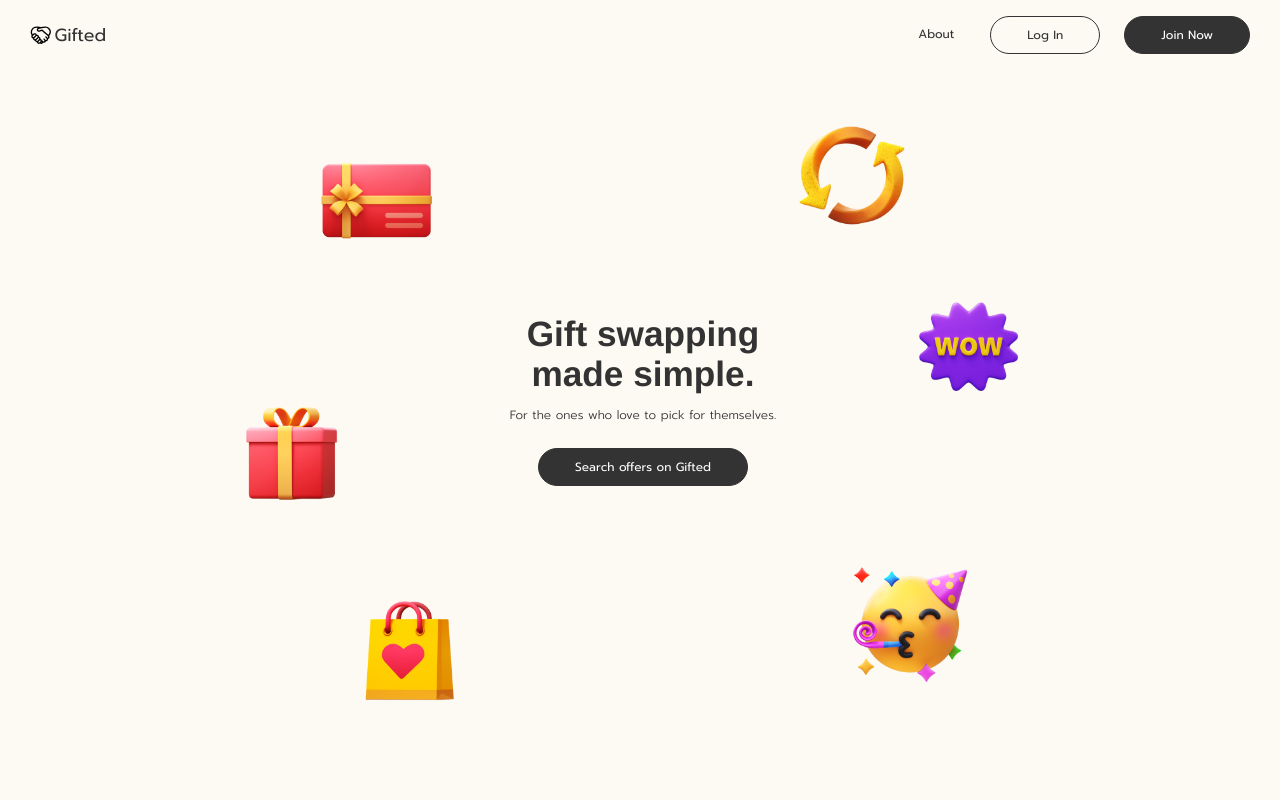
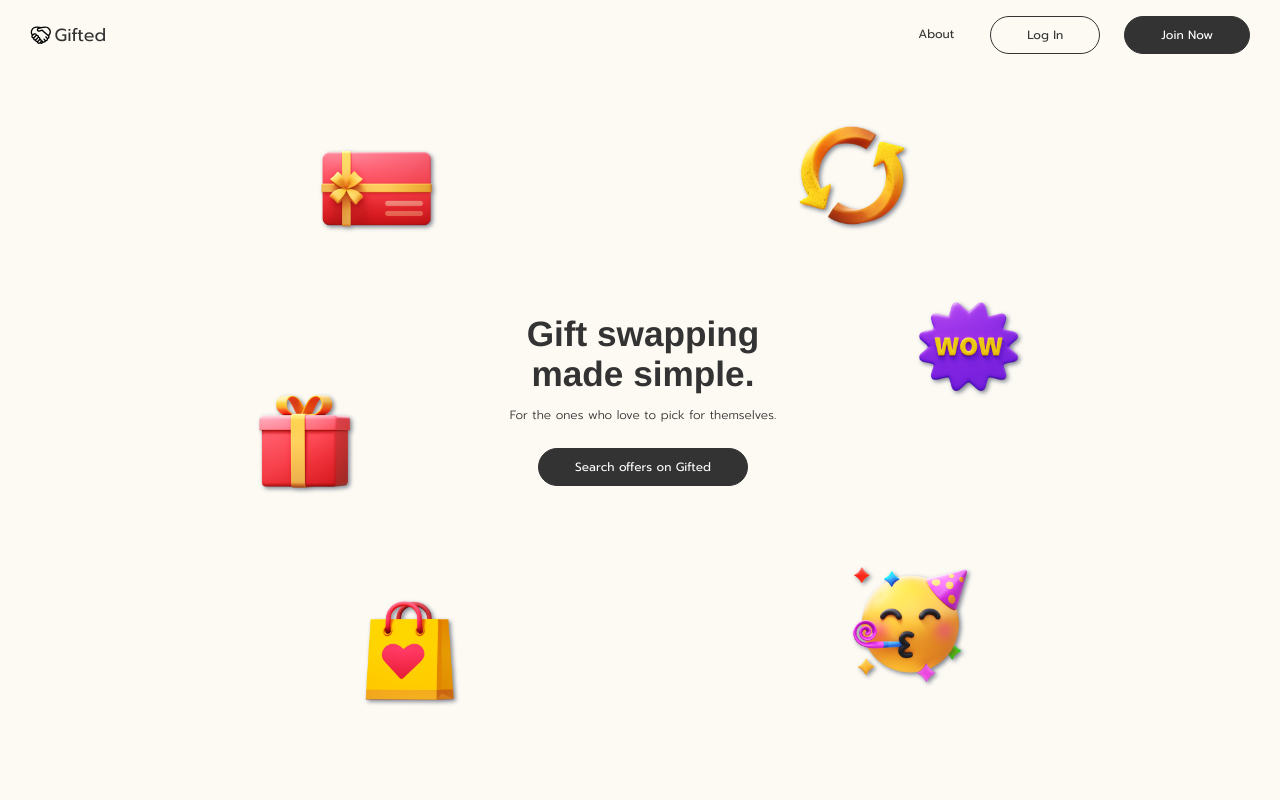
Before and after one commit to vladnomad/gifted, a Vue app: page / in a window 1280 px wide. Shown: the top 800 px of the page. Built offline with nearby package versions, Linux system fonts and the light colour scheme; a web font is replaced by a local one.

Commit message:
Update Components: App / FeaturesGrid / WelcomeSection

```diff
--- a/src/App.vue
+++ b/src/App.vue
@@ -5,6 +5,7 @@
 	import WelcomeSection from "./components/WelcomeSection.vue"
 	import FeaturesGrid from "./components/FeaturesGrid.vue"
 	import OffersList from "./components/OffersList.vue"
+	import FooterComponent from "./components/FooterComponent.vue"
 
 	const isMobile = ref(false)
 
@@ -29,12 +30,14 @@
 
 <template v-if="true">
 	<HeaderComponent />
+
 	<main class="main">
 		<WelcomeSection />
 		<FeaturesGrid />
 		<OffersList />
+		<FooterComponent />
 	</main>
-	<footer></footer>
+
 </template>
 
 
--- a/src/components/FeaturesGrid.vue
+++ b/src/components/FeaturesGrid.vue
@@ -56,6 +56,7 @@
 		grid-column-gap: calc($spacing * 2);
 		grid-row-gap: calc($spacing * 2);
 		width: 100%;
+		margin-block: calc($spacing * 16) calc($spacing * 4);
 
 		&__title {
 			font-family: $font-display;
@@ -70,6 +71,9 @@
 		}
 
 		&__node {
+			box-shadow: 0px 1px 4px -1px $color-shadow--main;
+
+
 			border-radius: 2.5rem;
 			flex-direction: column;
 			align-items: flex-start;
@@ -104,6 +108,7 @@
 
 			&--2 {
 				background-color: $color-peach;
+				min-width: 14rem;
 			}
 
 			&--3 {
--- a/src/components/WelcomeSection.vue
+++ b/src/components/WelcomeSection.vue
@@ -58,33 +58,29 @@
 			let transformY = (percentY - 0.5)
 
 			switch (i) {
-				case 1: {
-					transformX *= .5
-					transformY *= .5
+				case 1: case 6: {
+					transformX *= 1.5
+					transformY *= 1.5
 				}
 				case 2: {
-					transformX *= .875
-					transformY *= .875
+					transformX *= 1.2
+					transformY *= 1.2
 				}
 				case 3: {
-					transformX *= .8375
-					transformY *= .8375
+					transformX *= 1.5
+					transformY *= 1.5
 				}
 				case 4: {
-					transformX *= .75
-					transformY *= .75
+					transformX *= 1.5
+					transformY *= 1.5
 				}
 				case 5: {
-					transformX *= .65
-					transformY *= .65
-				}
-				case 6: {
-					transformX *= 1.75
-					transformY *= 1.75
+					transformX *= 2.25
+					transformY *= 2.25
 				}
 				default: {
-					transformX *= 10
-					transformY *= 10
+					transformX *= 1
+					transformY *= 1
 				}
 			}
 
@@ -100,15 +96,15 @@
 	<section class="welcome" aria-labelledby="welcome__title">
 		<div class="welcome__image-wrapper welcome__image-wrapper--1"
 			:style="{ transform: transforms.t1 }">
-			<img class="welcome__image welcome__image--1" :src="welcomeImage1" alt="">
+			<img class="welcome__image welcome__image--left welcome__image--1" :src="welcomeImage1" alt="">
 		</div>
 		<div class="welcome__image-wrapper welcome__image-wrapper--2"
 			:style="{ transform: transforms.t2 }">
-			<img class="welcome__image welcome__image--2" :src="welcomeImage2" alt="">
+			<img class="welcome__image welcome__image--left welcome__image--2" :src="welcomeImage2" alt="">
 		</div>
 		<div class="welcome__image-wrapper welcome__image-wrapper--3"
 			:style="{ transform: transforms.t3 }">
-			<img class="welcome__image welcome__image--3" :src="welcomeImage3" alt="">
+			<img class="welcome__image welcome__image--left welcome__image--3" :src="welcomeImage3" alt="">
 		</div>
 			<div class="welcome__center">
 			<h1 class="welcome__title" id="welcome__title">
@@ -123,15 +119,15 @@
 		</div>
 		<div class="welcome__image-wrapper welcome__image-wrapper--4"
 			:style="{ transform: transforms.t4 }">
-			<img class="welcome__image welcome__image--4" :src="welcomeImage4" alt="">
+			<img class="welcome__image welcome__image--right welcome__image--4" :src="welcomeImage4" alt="">
 		</div>
 		<div class="welcome__image-wrapper welcome__image-wrapper--5"
 			:style="{ transform: transforms.t5 }">
-			<img class="welcome__image welcome__image--5" :src="welcomeImage5" alt="">
+			<img class="welcome__image welcome__image--right welcome__image--5" :src="welcomeImage5" alt="">
 		</div>
 		<div class="welcome__image-wrapper welcome__image-wrapper--6"
 			:style="{ transform: transforms.t6 }">
-			<img class="welcome__image welcome__image--6" :src="welcomeImage6" alt="">
+			<img class="welcome__image welcome__image--right welcome__image--6" :src="welcomeImage6" alt="">
 		</div>
 	</section>
 </template>
@@ -150,6 +146,17 @@
 			width: 8vw;
   			min-width: 9.75rem;
 
+
+			filter: drop-shadow(2px 2px 2px $color-shadow--main);
+/*
+			&.welcome__image--left {
+				filter: drop-shadow(-2px 4px 6px $color-shadow);
+			}
+
+			&.welcome__image--right {
+				filter: drop-shadow(2px -4px 6px $color-shadow);
+			}
+ */
 			&-wrapper {
 				display: grid;
 				width: 100%;
@@ -162,7 +169,7 @@
 					justify-content: center;
 					align-items: center;
 					position: relative;
-					top: 2vw;
+					top: 1vw;
 				}
 
 				&.welcome__image-wrapper--2 {
@@ -170,7 +177,8 @@
 					grid-column: 1;
 					align-items: flex-end;
 					position: relative;
-					left: -2vw;
+					left: -1vw;
+					top: -1vw;
 				}
 
 				&.welcome__image-wrapper--3 {
```
